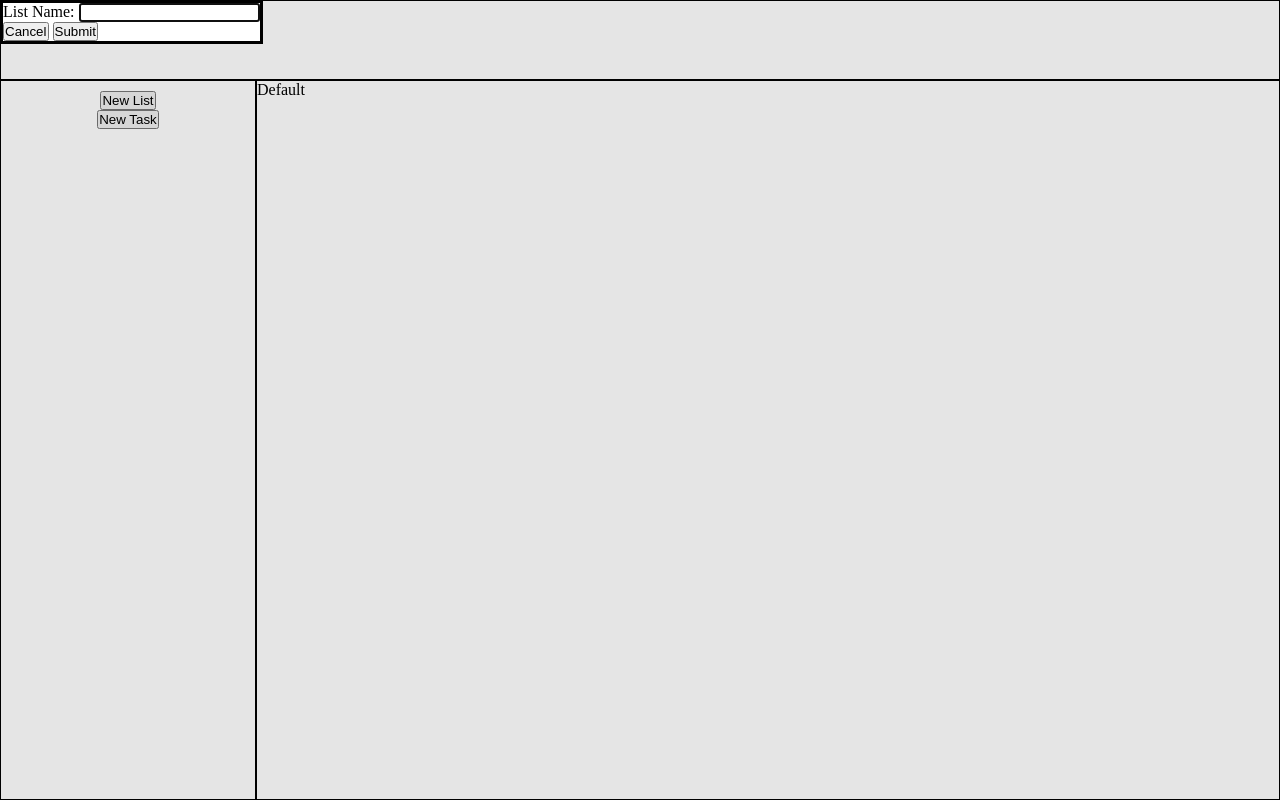
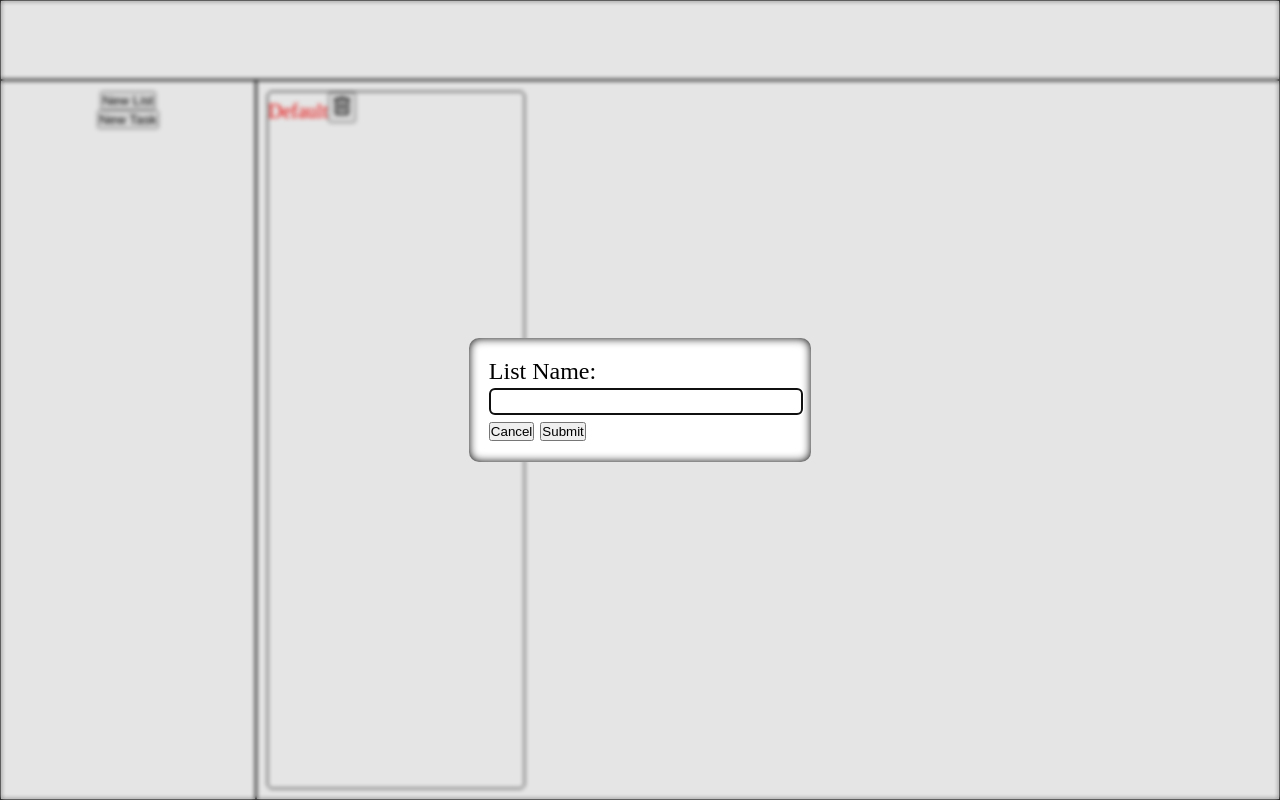
Before and after one commit to kamillask/todo-list-page, a website built with webpack: page src/template.html in a window 1280 px wide. Both pictures are taken after a click on the button "New List". Built offline with nearby package versions, Linux system fonts and the light colour scheme.

Commit message:
Adding tasks finished, working on buttons with functions(remove)

```diff
--- a/src/DomHandler.js
+++ b/src/DomHandler.js
@@ -5,6 +5,8 @@
 //edit task
 //delete task
 //expand todo
+
+import deleteIcon from "./images/delete_24dp_1F1F1F_FILL0_wght400_GRAD0_opsz24.png"
 
 export class DomHandler {
 
@@ -24,16 +26,11 @@ export class DomHandler {
         this.taskHandler = taskHandler;
     }
 
-    createItem(domType, elementType){
+    createItem(domType, elementClass){
         const element = document.createElement(domType);
-        element.className = elementType;
+        element.className = elementClass;
         return element;
     }
-
-    // createDOMList(name){
-    //     const newList = this.createItem("div", name);
-    //     listContainer.appendChild(newList);
-    // } *****this was never used
 
     clearDOM(domElement){
         const content = document.getElementById(domElement);
@@ -44,29 +41,54 @@ export class DomHandler {
 
     showLists(){
         this.clearDOM("listContainer");
-        let index = 0;
+        //let index = 0;
         for(let list in this.listHandler.taskList){
             const listName = this.createItem("div", "list");
+
+            const deleteListButton = this.createItem("button", "deleteButton");
+            deleteListButton.setAttribute("title", "Delete List");
+            const deleteListButtonIcon = this.createItem("img", "icon");
+            deleteListButtonIcon.src = deleteIcon;
+            deleteListButton.appendChild(deleteListButtonIcon);
+
             listName.textContent = this.listHandler.taskList[list].name;
-            listName.id = index;
-            // console.log(listName + " index " + index);
-            index++;
+            listName.id = this.listHandler.taskList[list].name;
+            this.showTasks(this.listHandler.taskList[list], listName);
+            // index++;
+            listName.appendChild(deleteListButton);
             listContainer.appendChild(listName);
+
+        }
+    }
+
+    showTasks(list, container){
+        console.log(list.taskList);
+        for(let task in list.taskList){
+            const taskName = this.createItem("div", "task");
+            console.log(list.taskList[task].name);
+            taskName.textContent = list.taskList[task].name;
+            container.appendChild(taskName);
         }
     }
 
     populateSelect(){
         this.clearDOM("selectList");
-        let index = 0;
+        // let index = 0;
         for(let list in this.listHandler.taskList){
             const listName = this.createItem("option", "select");
             listName.textContent = this.listHandler.taskList[list].name;
-            listName.id = index;
-            console.log(listName.textContent + " index " + index);
-            console.log(listName.id);
-            index++;
+            // listName.id = "select-" + index;
+            // index++;
             this.selectList.appendChild(listName);
         }
+    }
+
+    deleteList(){
+
+    }
+
+    deleteTask(){
+
     }
 
     setUpEventListeners(){
@@ -76,6 +98,9 @@ export class DomHandler {
 
         this.submitListDialog.addEventListener("click", () => {
             const listNameInput = document.querySelector("#listName").value;
+            if(listNameInput==="") {
+                return;
+            }
             const listInput = this.listHandler.createList(listNameInput);
             this.listHandler.addToList(listInput);
             this.showLists();
@@ -95,17 +120,14 @@ export class DomHandler {
             const taskDescInput = document.querySelector("#taskDescription").value;
             const taskDueDateInput = document.querySelector("#taskDueDate").value;
             const taskInput = this.taskHandler.createTask(taskNameInput, taskDescInput, taskDueDateInput);
-            taskInput.textContent = taskNameInput;
-            //console.log(this.listHandler.taskList.indexOf(this.selectList.value));
-            //console.log(this.listHandler.taskList[this.listHandler.taskList.indexOf(this.selectList.value)]);
-            console.log(this.selectList.value + " index " + this.selectList.value.id);
-            this.listHandler.taskList[this.selectList.value.id].addToList(taskInput); //use id of list, set id as the nth element in the array, seach by id which is the index**************************************************
-            const listToAddTo = document.getElementById(this.listHandler.taskList[this.selectList.value]);
-            listToAddTo.appendChild(taskInput);
+            this.listHandler.taskList[this.selectList.selectedIndex].addToList(taskInput);
+            this.showLists();
         });
 
         this.cancelTaskDialog.addEventListener("click", () => {
             this.addTaskDialog.close();
         });
+
+
     }
 }
--- a/src/Task.js
+++ b/src/Task.js
@@ -1,11 +1,11 @@
 export class Task {
-    constructor(title, desc, dueDate){
-        this.title = title;
+    constructor(name, desc, dueDate){
+        this.name = name;
         this.desc = desc;
         this.dueDate = dueDate;
     }
 
-    createTask(newTitle, newDesc, newDate){
-        return new Task(newTitle, newDesc, newDate);
+    createTask(newName, newDesc, newDate){
+        return new Task(newName, newDesc, newDate);
     }
 }
--- a/src/styles.css
+++ b/src/styles.css
@@ -33,4 +33,44 @@ body {
 
 #listContainer {
     border: 1px solid black;
+    display: flex;
+    padding: 10px;
 }
+
+.list {
+    width: 20vw
+}
+
+#addListDialog, #addTaskDialog {
+    padding: 20px;
+    font-size: 1.5rem;
+    border-radius: 10px;
+    border: none;
+    box-shadow: inset 0px 0px 10px black;
+    margin: auto;
+}
+
+#addListDialog::backdrop, #addTaskDialog::backdrop {
+    backdrop-filter: blur(2px);
+}
+
+input{
+    padding: 5px;
+    border-radius: 5px;
+    border: 1px solid black;
+    width: 100%;
+}
+
+.list {
+    color: red;
+    font-size: 20px;
+    border: 1px solid black;
+    border-radius: 5px;
+}
+
+.task {
+    color: black;
+    font-size: 15px;
+    border: 1px solid black;
+    border-radius: 5px;
+}
--- a/src/template.html
+++ b/src/template.html
@@ -40,7 +40,7 @@
                 </div>
                 <div class="entry">
                     <label for="dueDate">Due Date: </label>
-                    <input type="text" name="taskDueDate" id="taskDueDate" required>
+                    <input type="date" name="taskDueDate" id="taskDueDate" required>
                 </div>
                 <div class="closeSubmit">
                     <button id="cancelTask" value="cancel" formmethod="dialog">Cancel</button>
```
Also changed, not shown: src/images/add_box_24dp_1F1F1F_FILL0_wght400_GRAD0_opsz24.png (added), src/images/add_circle_24dp_1F1F1F_FILL0_wght400_GRAD0_opsz24.png (added), src/images/delete_24dp_1F1F1F_FILL0_wght400_GRAD0_opsz24.png (added), 3 other files.
